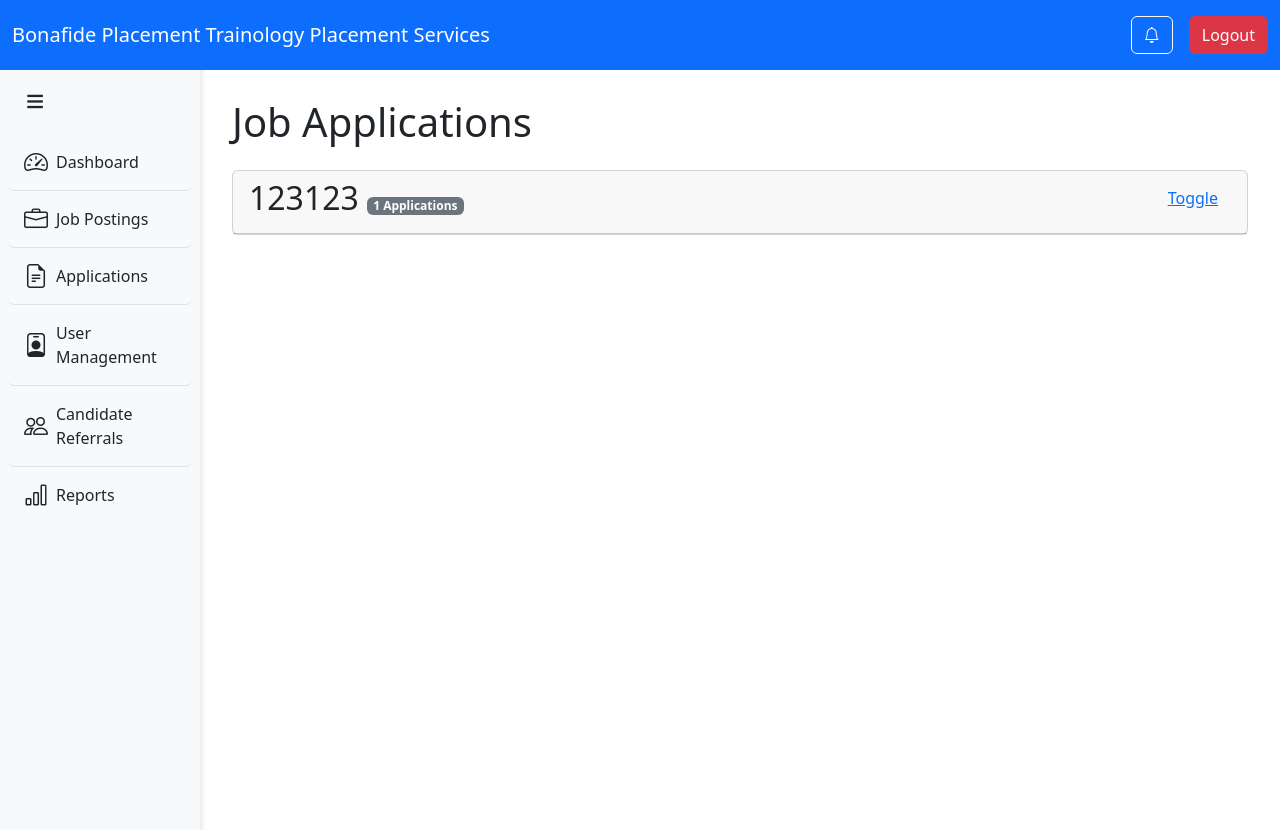
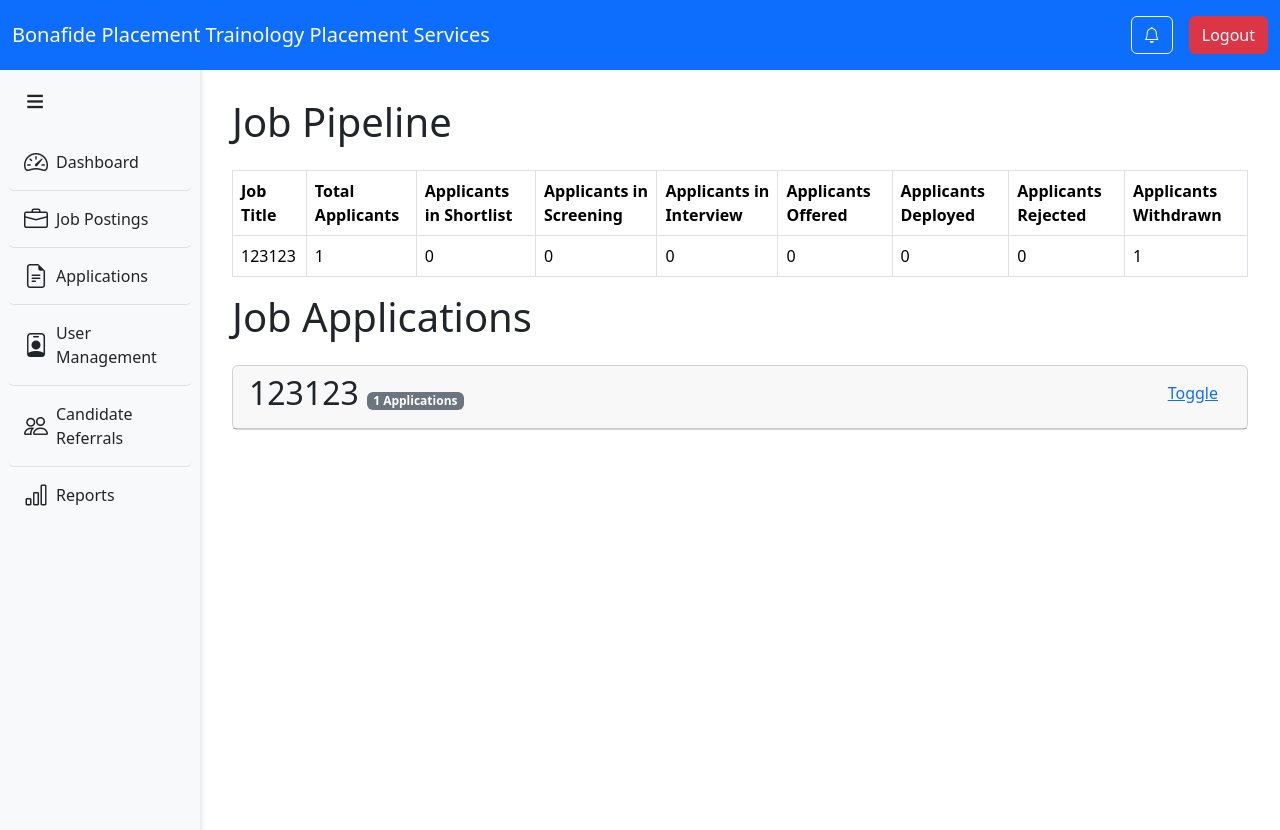
Before and after one commit to RamosJoshua-0605/bonafide-revised, a PHP site: page /bonafide/recruiter/applications.php in a window 1280 px wide. Run offline with PHP 8.4, Linux system fonts and the light colour scheme; a user stored in the database is signed in; data comes from the database, SQL or seed files in the repository.

Commit message:
last last

```diff
--- a/recruiter/applications.php
+++ b/recruiter/applications.php
@@ -69,6 +69,57 @@ function calculateScore($user, $jobPost, $answers) {
 <body>
 <div id="content">
     <div class="container mt-5">
+    <h1 class="mb-4">Job Pipeline</h1>
+    <div class="table-responsive">
+    <table class="table table-bordered">
+        <thead>
+            <tr>
+                <th>Job Title</th>
+                <th>Total Applicants</th>
+                <th>Applicants in Shortlist</th>
+                <th>Applicants in Screening</th>
+                <th>Applicants in Interview</th>
+                <th>Applicants Offered</th>
+                <th>Applicants Deployed</th>
+                <th>Applicants Rejected</th>
+                <th>Applicants Withdrawn</th>
+            </tr>
+        </thead>
+        <tbody>
+            <?php foreach ($jobDetails as $job): ?>
+                <?php
+                // Fetch counts for each stage
+                $stageCountsQuery = $pdo->prepare("
+                    SELECT
+                        COUNT(*) AS total_applicants,
+                        SUM(CASE WHEN status IN ('Screened', 'Pending') THEN 1 ELSE 0 END) AS screening_count,                        SUM(CASE WHEN status = 'Shortlisted' THEN 1 ELSE 0 END) AS shortlisted_count,
+                        SUM(CASE WHEN status = 'Pending' THEN 1 ELSE 0 END) AS pending_count,
+                        SUM(CASE WHEN status = 'Interviewed' THEN 1 ELSE 0 END) AS interview_count,
+                        SUM(CASE WHEN status = 'Offered' THEN 1 ELSE 0 END) AS offered_count,
+                        SUM(CASE WHEN status = 'Hired' THEN 1 ELSE 0 END) AS deployed_count,
+                        SUM(CASE WHEN status = 'Rejected' THEN 1 ELSE 0 END) AS rejected_count,
+                        SUM(CASE WHEN status = 'Withdrawn' THEN 1 ELSE 0 END) AS withdrawn_count
+                    FROM job_applications
+                    WHERE job_post_id = :job_post_id
+                ");
+                $stageCountsQuery->execute(['job_post_id' => $job['job_post_id']]);
+                $stageCounts = $stageCountsQuery->fetch(PDO::FETCH_ASSOC);
+                ?>
+                <tr>
+                    <td><?= htmlspecialchars($job['job_title']) ?></td>
+                    <td><?= $stageCounts['total_applicants'] ?? 0 ?></td>
+                    <td><?= $stageCounts['shortlisted_count'] ?? 0 ?></td>
+                    <td><?= $stageCounts['screening_count'] ?? 0 ?></td>
+                    <td><?= $stageCounts['interview_count'] ?? 0 ?></td>
+                    <td><?= $stageCounts['offered_count'] ?? 0 ?></td>
+                    <td><?= $stageCounts['deployed_count'] ?? 0 ?></td>
+                    <td><?= $stageCounts['rejected_count'] ?? 0 ?></td>
+                    <td><?= $stageCounts['withdrawn_count'] ?? 0 ?></td>
+                </tr>
+            <?php endforeach; ?>
+        </tbody>
+    </table>
+</div>
         <h1 class="mb-4">Job Applications</h1>
 
         <!-- Job Posts -->
--- a/recruiter/header.php
+++ b/recruiter/header.php
@@ -4,7 +4,7 @@ require_once 'db.php'; // Include the database connection
 $login_id = $_SESSION['login_id']; // Get the logged-in user's ID
 
 // Fetch notifications for the logged-in user
-$query = $pdo->prepare("SELECT * FROM notifications WHERE user_id = :user_id ORDER BY created_at DESC");
+$query = $pdo->prepare("SELECT * FROM notifications WHERE user_id = :user_id ORDER BY created_at, is_read DESC");
 $query->execute(['user_id' => $login_id]);
 $notifications = $query->fetchAll(PDO::FETCH_ASSOC);
 
```
Also changed, not shown: 1 other file.
